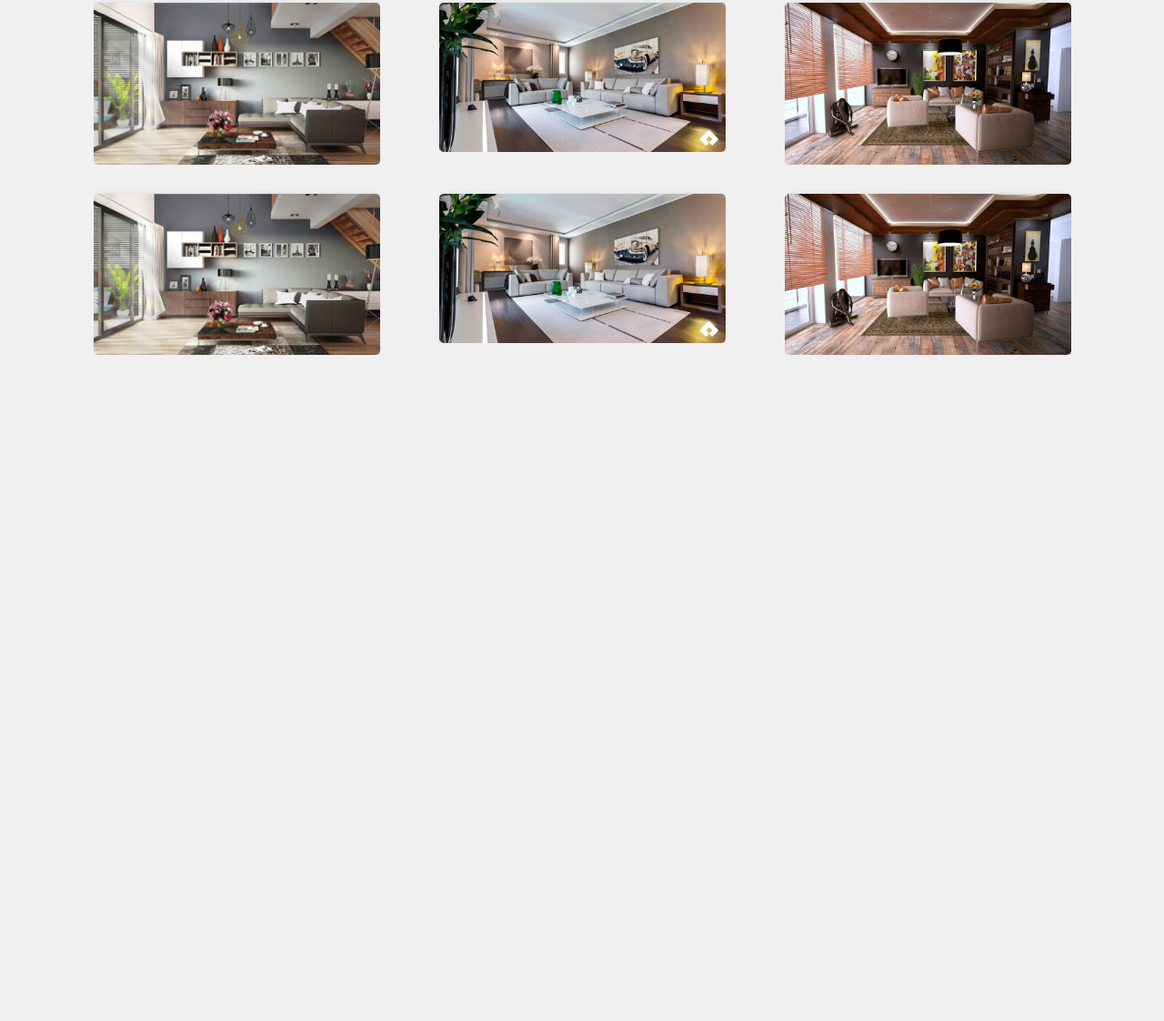
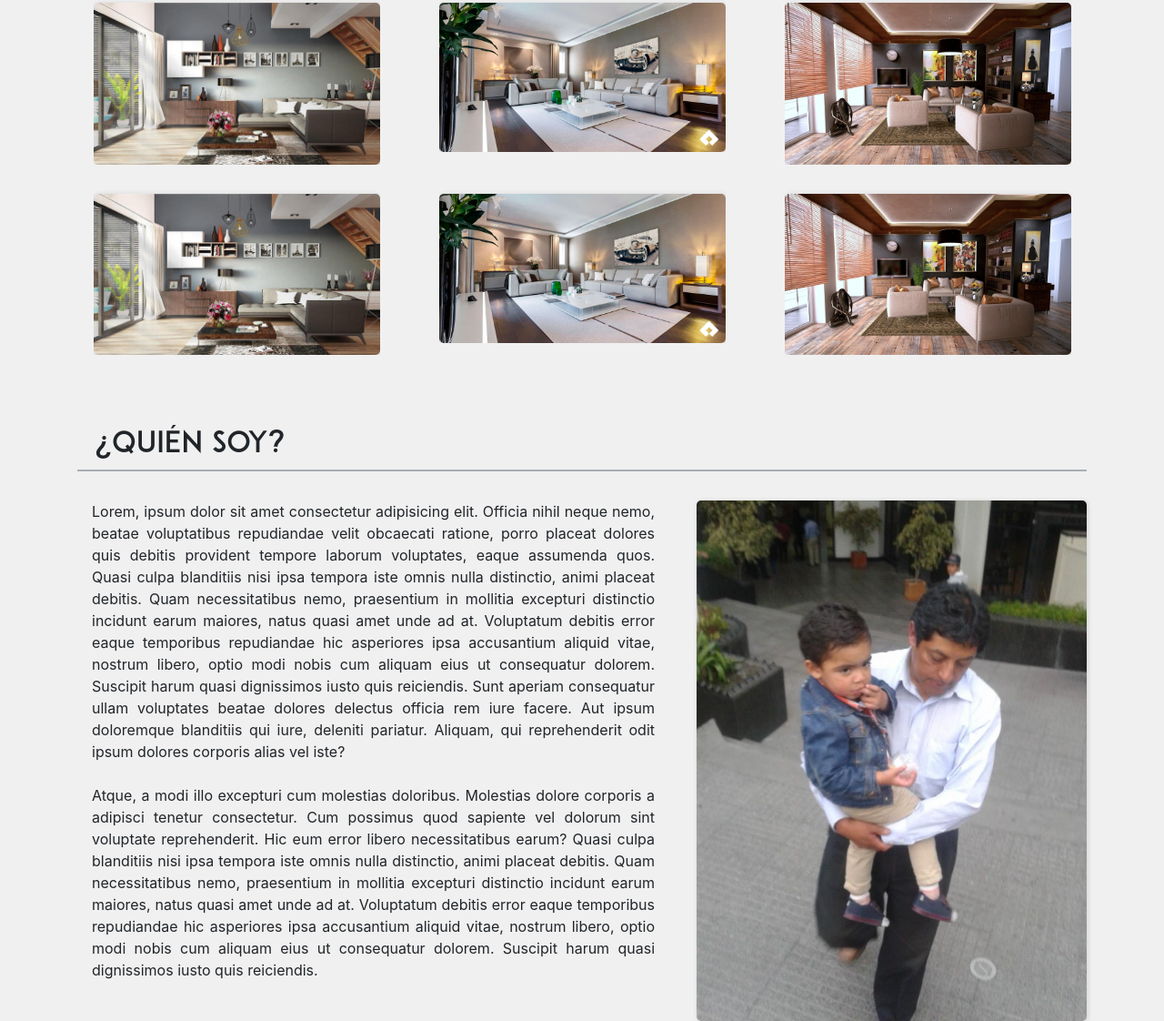
Before and after one commit to inazense/Arqana, a plain HTML site: page index.html in a window 1280 px wide. Shown: the part 557-1679 px from the top of the page at 91% size. Before the commit the page ends 947 px from the top, so only its background shows below. Drawn offline with Linux system fonts and the light colour scheme.

Commit message:
Sección quien soy. WIP

```diff
--- /dev/null
+++ b/css/me.css
@@ -0,0 +1,5 @@
+#myDescription, #myImage {
+	margin-top: 2em;
+	margin-left: 1em;
+	text-align: justify;
+}
--- a/index.html
+++ b/index.html
@@ -12,6 +12,7 @@
 		<link rel="stylesheet" href="/css/header.css">
 		<link rel="stylesheet" href="/css/presentation.css">
 		<link rel="stylesheet" href="/css/projects.css">
+		<link rel="stylesheet" href="/css/me.css">
 
 		<script src="/lib/js/jquery-3.5.1.slim.min.js"></script>
 		<script src="/lib/js/angular.min.js"></script>
--- a/templates/me.html
+++ b/templates/me.html
@@ -0,0 +1,23 @@
+<div class="container" id="containerWhoAmI">
+	<h2>¿Quién soy?</h2>
+	<div class="projectsContent">
+		<div class="row">
+			<div class="col-md-7">
+				<div id="myDescription">
+					<span>Lorem, ipsum dolor sit amet consectetur adipisicing elit. Officia nihil neque nemo, beatae voluptatibus repudiandae velit obcaecati ratione, porro placeat dolores quis debitis provident tempore laborum voluptates, eaque assumenda quos.
+					Quasi culpa blanditiis nisi ipsa tempora iste omnis nulla distinctio, animi placeat debitis. Quam necessitatibus nemo, praesentium in mollitia excepturi distinctio incidunt earum maiores, natus quasi amet unde ad at.
+					Voluptatum debitis error eaque temporibus repudiandae hic asperiores ipsa accusantium aliquid vitae, nostrum libero, optio modi nobis cum aliquam eius ut consequatur dolorem. Suscipit harum quasi dignissimos iusto quis reiciendis.
+					Sunt aperiam consequatur ullam voluptates beatae dolores delectus officia rem iure facere. Aut ipsum doloremque blanditiis qui iure, deleniti pariatur. Aliquam, qui reprehenderit odit ipsum dolores corporis alias vel iste?<br><br>
+					Atque, a modi illo excepturi cum molestias doloribus. Molestias dolore corporis a adipisci tenetur consectetur. Cum possimus quod sapiente vel dolorum sint voluptate reprehenderit. Hic eum error libero necessitatibus earum?
+					Quasi culpa blanditiis nisi ipsa tempora iste omnis nulla distinctio, animi placeat debitis. Quam necessitatibus nemo, praesentium in mollitia excepturi distinctio incidunt earum maiores, natus quasi amet unde ad at.
+					Voluptatum debitis error eaque temporibus repudiandae hic asperiores ipsa accusantium aliquid vitae, nostrum libero, optio modi nobis cum aliquam eius ut consequatur dolorem. Suscipit harum quasi dignissimos iusto quis reiciendis.</span>
+				</div>
+			</div>
+			<div class="col-md-5">
+				<div id="myImage">
+					<img src="/resources/img/perfil.jpg" alt="Alvaro Noguera arquitecto" class="img-fluid">
+				</div>
+			</div>
+		</div>
+	</div>
+</div>
```
Also changed, not shown: resources/img/perfil.jpg (added).
